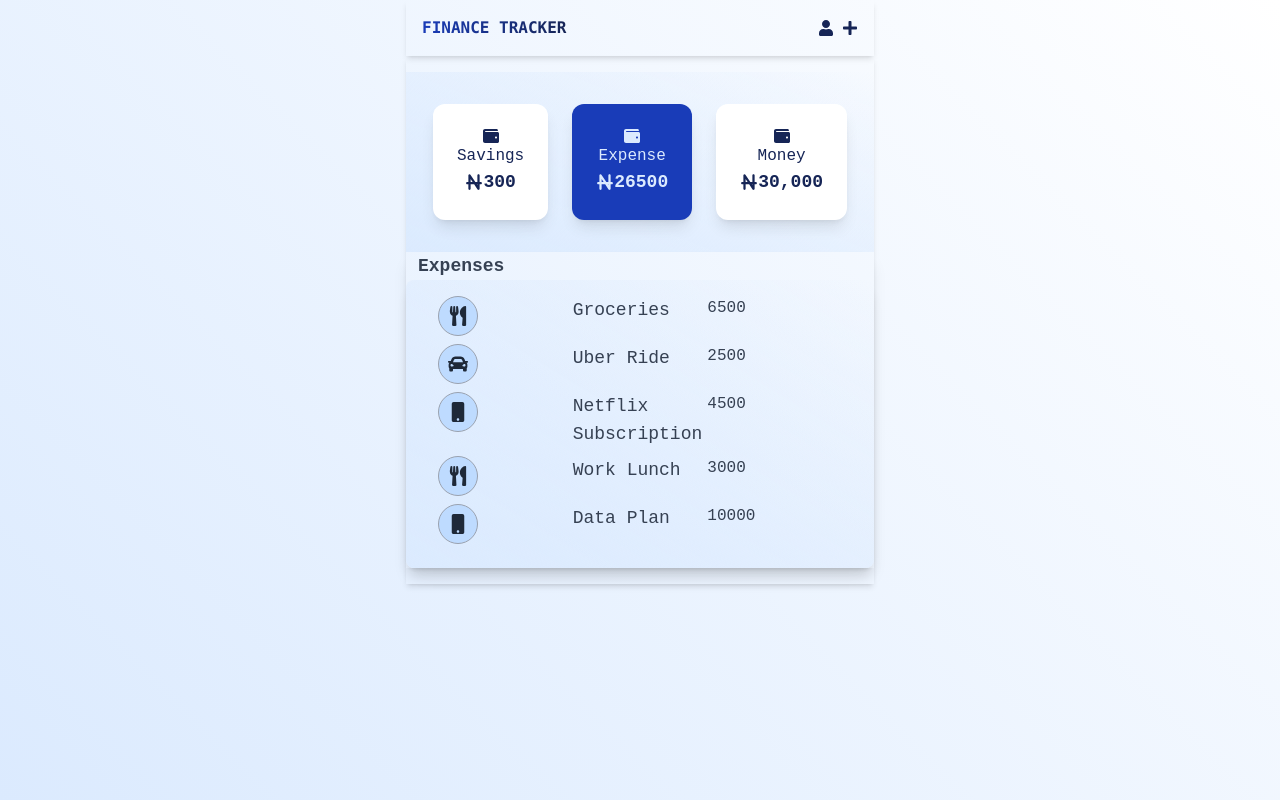
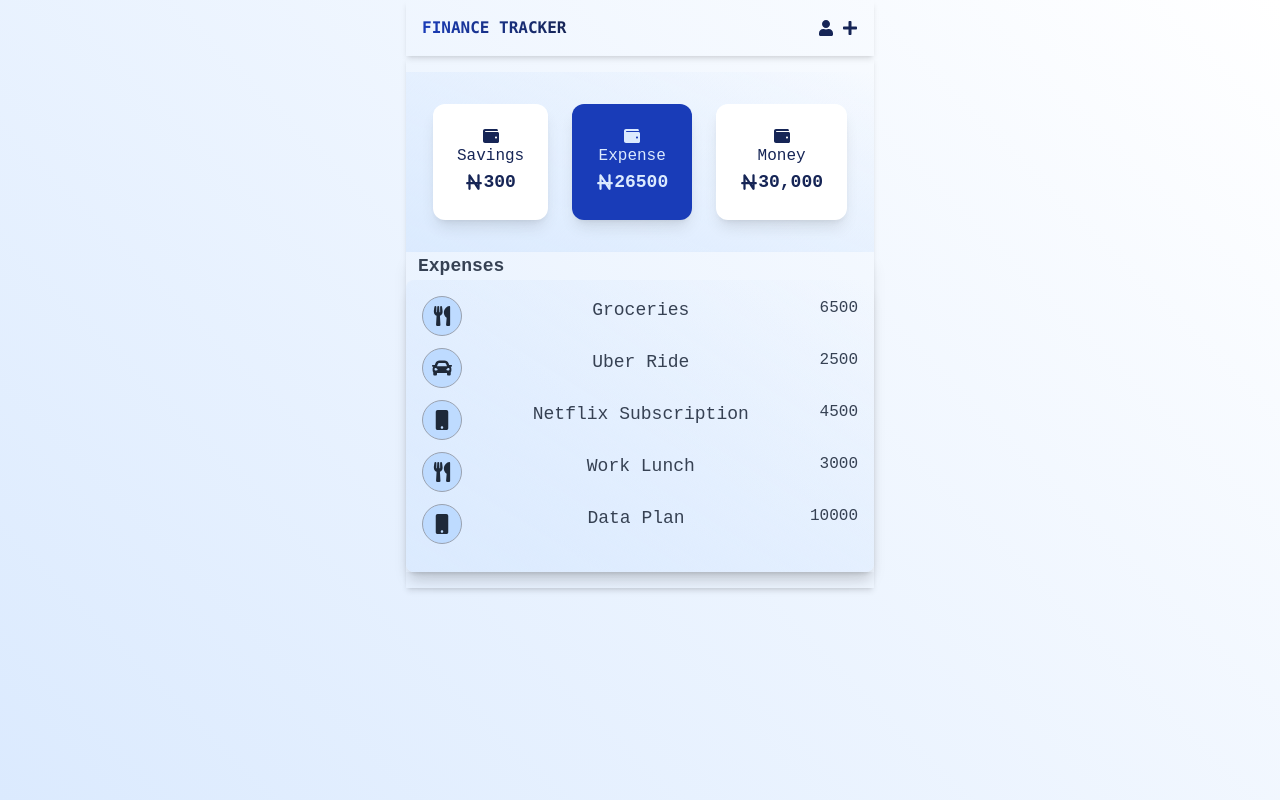
Before and after one commit to Soph-iee/ExpenseTracker, a React (Vite) app: page / in a window 1280 px wide. Built offline with nearby package versions, Linux system fonts and the light colour scheme.

Commit message:
total breakdown layout

```diff
--- a/src/components/Breakdown.tsx
+++ b/src/components/Breakdown.tsx
@@ -26,7 +26,7 @@ type ExpensesProps = ExpenseItem & {
 };
 const Expense = ({ category, description, amount, icons }: ExpensesProps) => {
   return (
-    <div className="grid grid-cols-3 justify-items-start  px-4 mb-2 text-base h-auto">
+    <div className="flex justify-between mb-3 text-base h-auto ">
       <p className="category">
         {icons.map((item, index) => {
           if (item.category === category) {
```
